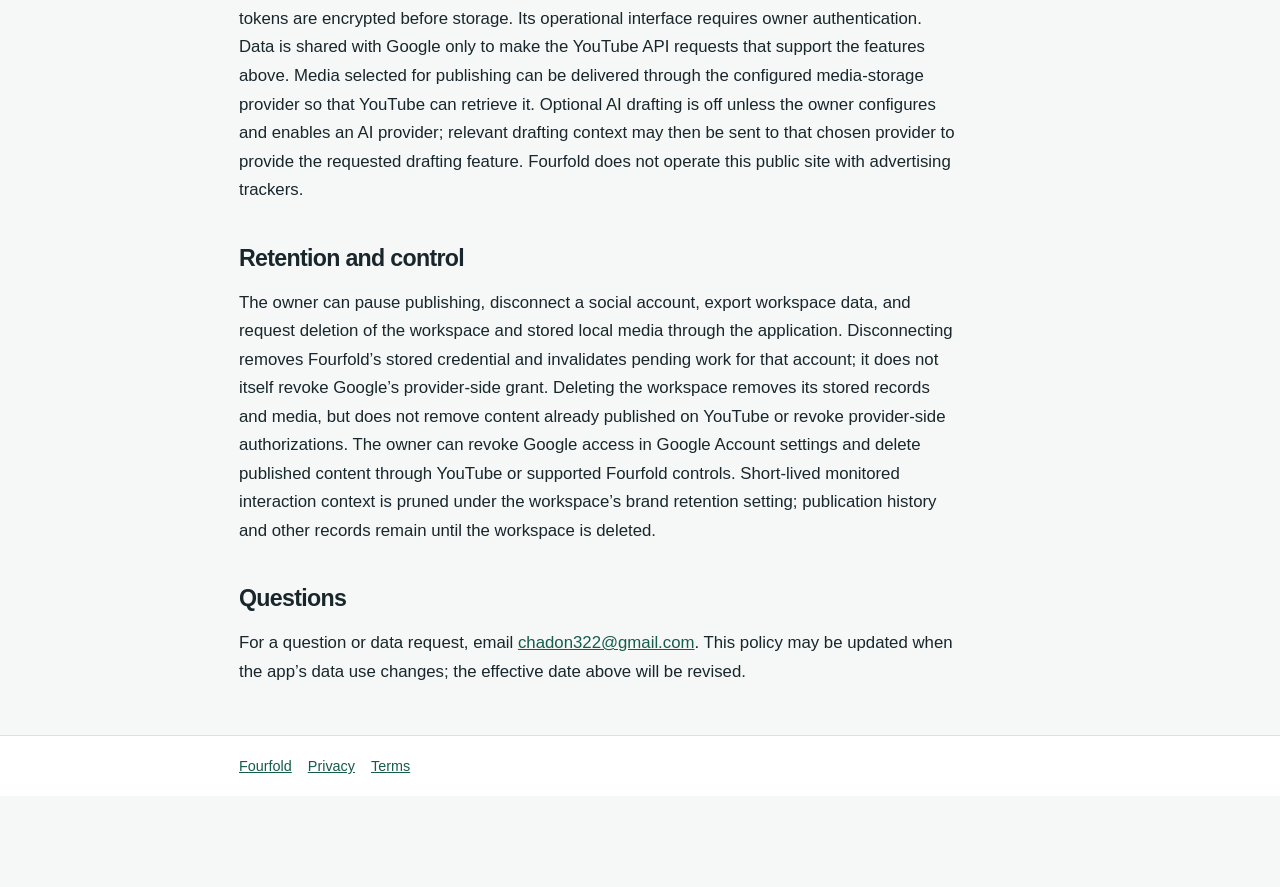
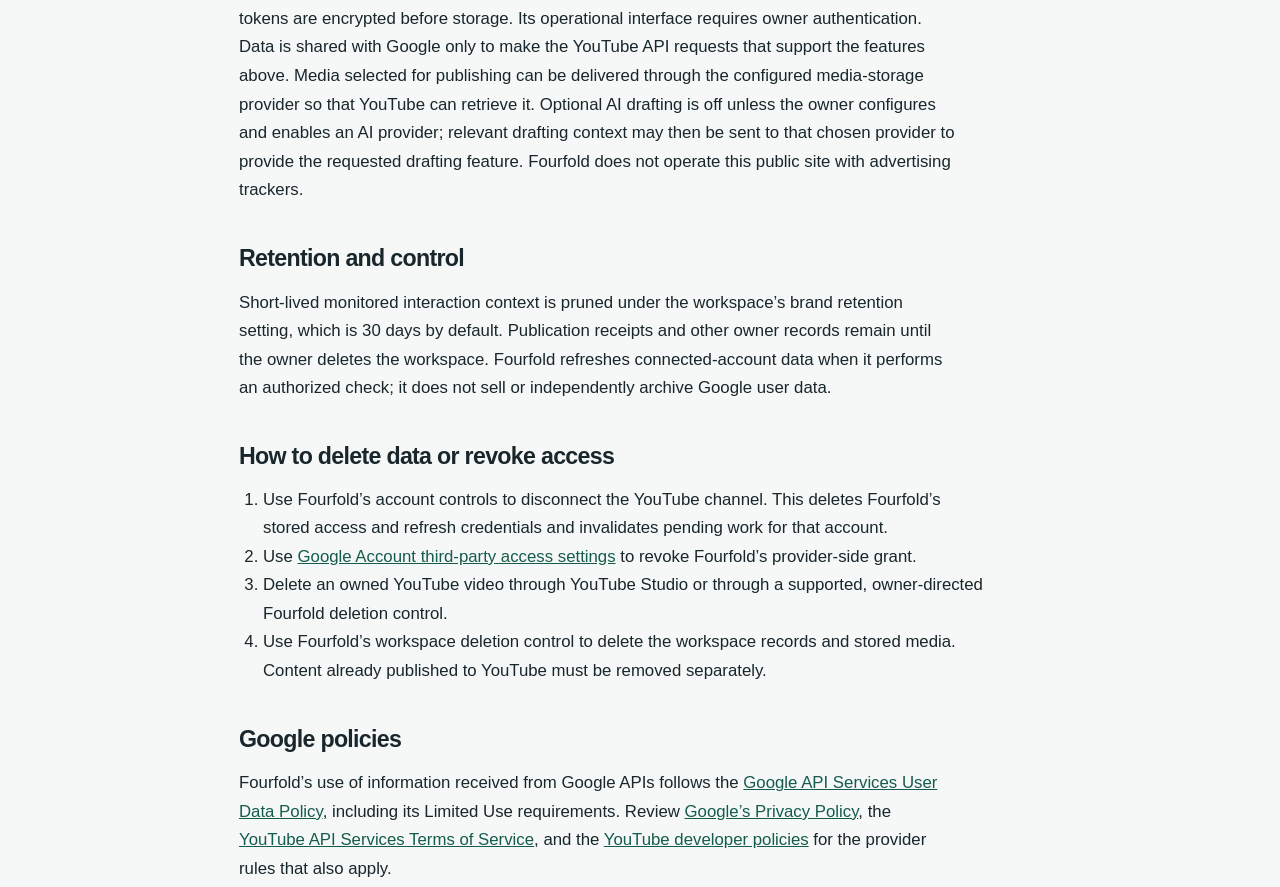
Before and after one commit to chadon32/fourfold-oauth-info, a plain HTML site: page privacy/index.html in a window 1280 px wide. Shown: the part 1045-1932 px from the top of the page. Before the commit the page ends 1841 px from the top, so only its background shows below. Drawn offline with Linux system fonts and the light colour scheme.

Commit message:
Complete YouTube audit policy disclosures

```diff
--- a/privacy/index.html
+++ b/privacy/index.html
@@ -5,6 +5,8 @@
 <h2>Data Fourfold accesses</h2><p>With the owner’s Google consent, Fourfold receives a YouTube authorization token and channel identity. Depending on the granted permissions and the action requested, it can read channel or video information and metrics, read comments on connected channel videos, upload videos, reply to comments, and delete a video the owner has directed it to remove. It stores the channel ID, account mapping, granted scopes, token-expiry information, content, publication receipts, metrics and relevant interaction context needed to operate the workspace.</p>
 <h2>How the data is used</h2><p>Fourfold uses Google and YouTube data only to operate the owner’s connected YouTube workflow: verify the channel, prepare and publish content permitted by the owner’s settings, monitor results and owned conversations, manage authorized replies or removals, and show the owner an audit trail. It does not sell Google user data, use it for unrelated advertising, or train a general AI model on it. Fourfold does not transfer Google user data to data brokers.</p>
 <h2>Storage and sharing</h2><p>Fourfold stores workspace records in an owner-controlled database. OAuth access and refresh tokens are encrypted before storage. Its operational interface requires owner authentication. Data is shared with Google only to make the YouTube API requests that support the features above. Media selected for publishing can be delivered through the configured media-storage provider so that YouTube can retrieve it. Optional AI drafting is off unless the owner configures and enables an AI provider; relevant drafting context may then be sent to that chosen provider to provide the requested drafting feature. Fourfold does not operate this public site with advertising trackers.</p>
-<h2>Retention and control</h2><p>The owner can pause publishing, disconnect a social account, export workspace data, and request deletion of the workspace and stored local media through the application. Disconnecting removes Fourfold’s stored credential and invalidates pending work for that account; it does not itself revoke Google’s provider-side grant. Deleting the workspace removes its stored records and media, but does not remove content already published on YouTube or revoke provider-side authorizations. The owner can revoke Google access in Google Account settings and delete published content through YouTube or supported Fourfold controls. Short-lived monitored interaction context is pruned under the workspace’s brand retention setting; publication history and other records remain until the workspace is deleted.</p>
+<h2>Retention and control</h2><p>Short-lived monitored interaction context is pruned under the workspace’s brand retention setting, which is 30 days by default. Publication receipts and other owner records remain until the owner deletes the workspace. Fourfold refreshes connected-account data when it performs an authorized check; it does not sell or independently archive Google user data.</p>
+<h2>How to delete data or revoke access</h2><ol><li>Use Fourfold’s account controls to disconnect the YouTube channel. This deletes Fourfold’s stored access and refresh credentials and invalidates pending work for that account.</li><li>Use <a href="https://myaccount.google.com/permissions">Google Account third-party access settings</a> to revoke Fourfold’s provider-side grant.</li><li>Delete an owned YouTube video through YouTube Studio or through a supported, owner-directed Fourfold deletion control.</li><li>Use Fourfold’s workspace deletion control to delete the workspace records and stored media. Content already published to YouTube must be removed separately.</li></ol>
+<h2>Google policies</h2><p>Fourfold’s use of information received from Google APIs follows the <a href="https://developers.google.com/terms/api-services-user-data-policy">Google API Services User Data Policy</a>, including its Limited Use requirements. Review <a href="https://policies.google.com/privacy">Google’s Privacy Policy</a>, the <a href="https://developers.google.com/youtube/terms/api-services-terms-of-service">YouTube API Services Terms of Service</a>, and the <a href="https://developers.google.com/youtube/terms/developer-policies">YouTube developer policies</a> for the provider rules that also apply.</p>
 <h2>Questions</h2><p>For a question or data request, email <a href="mailto:chadon322@gmail.com">chadon322@gmail.com</a>. This policy may be updated when the app’s data use changes; the effective date above will be revised.</p></main>
 <footer><div class="wrap"><a href="/">Fourfold</a><a href="/privacy/">Privacy</a><a href="/terms/">Terms</a></div></footer></body></html>
--- a/style.css
+++ b/style.css
@@ -1 +1 @@
-:root{color-scheme:light;font-family:Arial,Helvetica,sans-serif;color:#19262b;background:#f5f8f7}*{box-sizing:border-box}body{margin:0}a{color:#155c4b}a:focus-visible{outline:3px solid #e59b44;outline-offset:3px}.wrap{max-width:850px;margin:auto;padding:32px 24px}header{border-bottom:1px solid #d9e3df;background:#fff}.brand{font-size:1.2rem;font-weight:800;letter-spacing:-.035em;color:#153f35;text-decoration:none}nav{display:flex;gap:24px;flex-wrap:wrap;margin-top:18px}nav a{font-size:.9rem}main{min-height:65vh}.eyebrow{color:#347361;font-size:.8rem;font-weight:700;letter-spacing:.12em;text-transform:uppercase}h1{font-size:clamp(2.4rem,7vw,4.5rem);line-height:1.04;letter-spacing:-.06em;margin:14px 0 20px}h2{font-size:1.45rem;letter-spacing:-.03em;margin:40px 0 10px}p,li{font-size:1.05rem;line-height:1.7;max-width:720px}ul{padding-left:24px}.card{background:#fff;border:1px solid #d9e3df;border-radius:18px;padding:24px 28px;margin:30px 0}.card h2{margin-top:0}.muted{color:#566a65}footer{border-top:1px solid #d9e3df;background:#fff;color:#566a65;font-size:.9rem}footer .wrap{padding-top:22px;padding-bottom:22px}footer a{margin-right:16px}@media(max-width:600px){.wrap{padding:24px 18px}.card{padding:20px}}
+:root{color-scheme:light;font-family:Arial,Helvetica,sans-serif;color:#19262b;background:#f5f8f7}*{box-sizing:border-box}body{margin:0}a{color:#155c4b}a:focus-visible{outline:3px solid #e59b44;outline-offset:3px}.wrap{max-width:850px;margin:auto;padding:32px 24px}header{border-bottom:1px solid #d9e3df;background:#fff}.brand{font-size:1.2rem;font-weight:800;letter-spacing:-.035em;color:#153f35;text-decoration:none}nav{display:flex;gap:24px;flex-wrap:wrap;margin-top:18px}nav a{font-size:.9rem}main{min-height:65vh}.eyebrow{color:#347361;font-size:.8rem;font-weight:700;letter-spacing:.12em;text-transform:uppercase}h1{font-size:clamp(2.4rem,7vw,4.5rem);line-height:1.04;letter-spacing:-.06em;margin:14px 0 20px}h2{font-size:1.45rem;letter-spacing:-.03em;margin:40px 0 10px}p,li{font-size:1.05rem;line-height:1.7;max-width:720px}ul,ol{padding-left:24px}.card{background:#fff;border:1px solid #d9e3df;border-radius:18px;padding:24px 28px;margin:30px 0}.card h2{margin-top:18px}.youtube-lockup{display:inline-flex;align-items:center;gap:10px;padding:8px 12px;border:1px solid #e1e5e4;border-radius:999px;background:#fff;color:#202124;font-size:.9rem}.youtube-lockup svg{width:28px;height:20px;display:block}.muted{color:#566a65}footer{border-top:1px solid #d9e3df;background:#fff;color:#566a65;font-size:.9rem}footer .wrap{padding-top:22px;padding-bottom:22px}footer a{margin-right:16px}@media(max-width:600px){.wrap{padding:24px 18px}.card{padding:20px}}
```
Also changed, not shown: index.html (+1 -1 lines), terms/index.html (+1 -1 lines).
